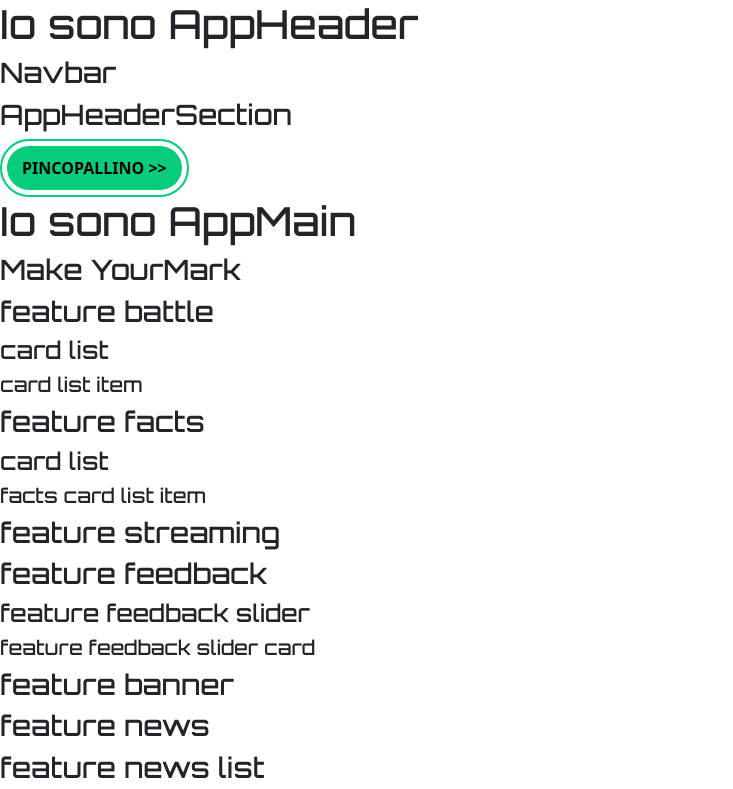
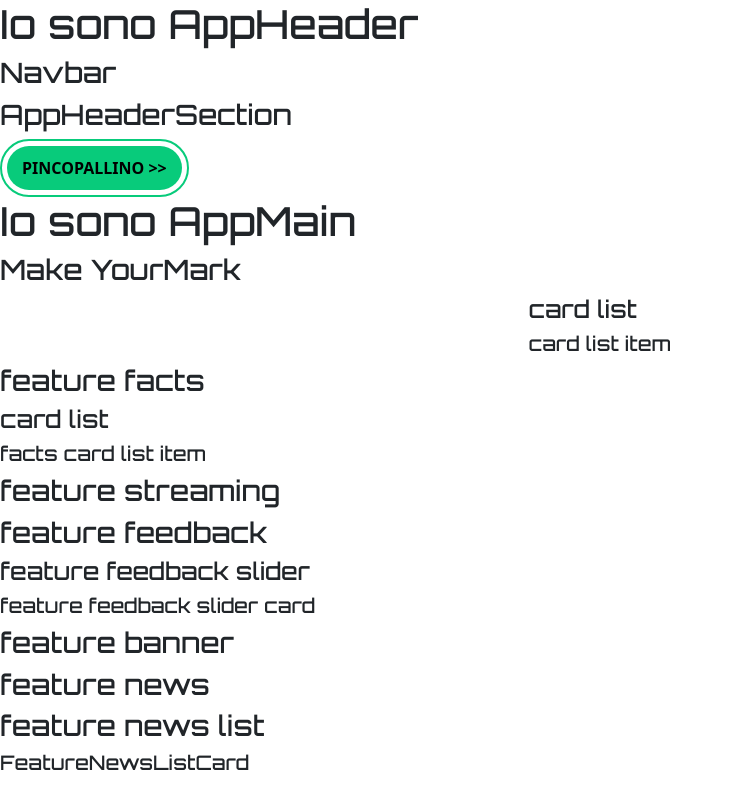
Before and after one commit to orazi-paolo/proj-html-vuejs, a Vue app: page / in a window 1280 px wide. Shown: the top 789 px of the page, without its empty margins (0-733 px from the left). Built offline with nearby package versions, Linux system fonts and the light colour scheme.

Commit message:
added macro-structure on AppMainFeatureBattle

```diff
--- a/src/components/appMain-feature/AppMainFeatureBattle.vue
+++ b/src/components/appMain-feature/AppMainFeatureBattle.vue
@@ -16,12 +16,27 @@ export default {
 </script>
 
 <template>
-  <h3>
-    feature battle
-  </h3>
-  <AppMainFeatureBattleCardList />
-  <AppMainFeatureBattleCardListItem />
+  <div class="container">
+    <div class="row-battle">
+      <div class="col-battle-left"></div>
+      <div class="col-battle-right">
+        <AppMainFeatureBattleCardList />
+        <AppMainFeatureBattleCardListItem />
+      </div>
+    </div>
+  </div>
+
 </template>
 
-<style scoped>
+<style lang="scss">
+  .row-battle{
+    display: flex;
+
+  .col-battle-left{
+  flex-basis: 40%;
+  }
+  .col-battle-rifght{
+  flex-basis: 60%;
+  }
+  }
 </style>
```
